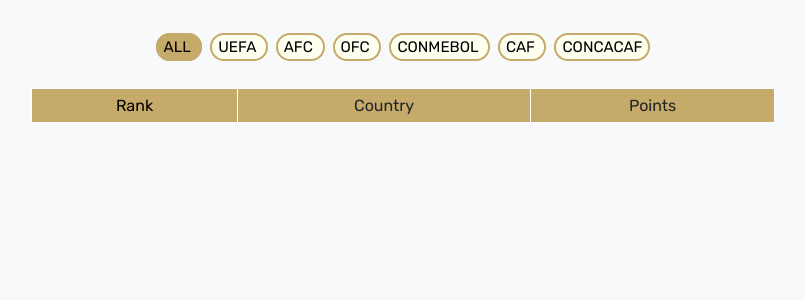
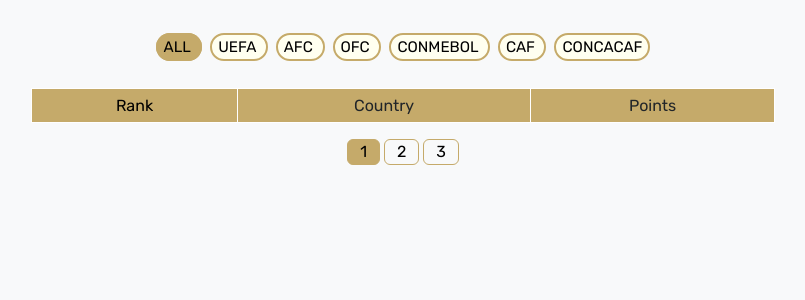
Before and after one commit to ok7uz/footrank, a Django app: page /ranking/ in a window 1280 px wide. Shown: the part 50-350 px from the top of the page, without its empty margins (237-1042 px from the left). Run offline with Django 5.2, Linux system fonts and the light colour scheme; data that the repository does not hold is empty.

Commit message:
Pagination

```diff
--- a/apps/ranking/templates/ranking.html
+++ b/apps/ranking/templates/ranking.html
@@ -11,12 +11,12 @@
 {% block content %}
     <div class="col-lg-8 m-auto mt-5">
         <p class="text-center fs-6 py-3">
-            <a href="{% url 'ranking' %}"
+            <a class="mx-1" href="{% url 'ranking' %}"
                    style="font-size: 0.95rem; text-decoration: none; font-weight: 400; color: black; padding: 3px 6px; background: #FFFFF0; border: 2px solid #c5aa6a; border-radius: 20px; line-height: 1; width: 100px !important; {% if not request.GET.confederation %}background: #c5aa6a !important; {% endif %}">
                             ALL
                         </a>
             {% for confederation in confederations %}
-                <a class="ms-2" href="{% url 'ranking' %}?confederation={{ confederation.0 }}"
+                <a class="mx-1" href="{% url 'ranking' %}?confederation={{ confederation.0 }}"
                    style="font-size: 0.95rem; text-decoration: none; font-weight: 400; color: black; padding: 3px 6px; background: #FFFFF0; border: 2px solid #c5aa6a; border-radius: 20px; line-height: 1; width: 100px !important; {% if request.GET.confederation == confederation.0 %}background: #c5aa6a !important;{% endif %}">
                             {{ confederation.0 }}
                         </a>
@@ -165,4 +165,10 @@
                         </div>
                     </div>
         {% endfor %}
+        <!-- Paginator -->
+    <div class="text-center mb-4">
+        <a class="btn py-0" href="{% url 'ranking' %}" style="border: 1px solid #c5aa6a; color: black; {% if not request.GET.page %}background: #c5aa6a;{% endif %}">1</a>
+        <a class="btn py-0" href="{% url 'ranking' %}?page=2" style="border: 1px solid #c5aa6a; color: black; {% if request.GET.page == '2' %}background: #c5aa6a;{% endif %}">2</a>
+        <a class="btn py-0" href="{% url 'ranking' %}?page=3" style="border: 1px solid #c5aa6a; color: black; {% if request.GET.page == '3' %}background: #c5aa6a;{% endif %}">3</a>
+    </div>
 {% endblock %}
```
